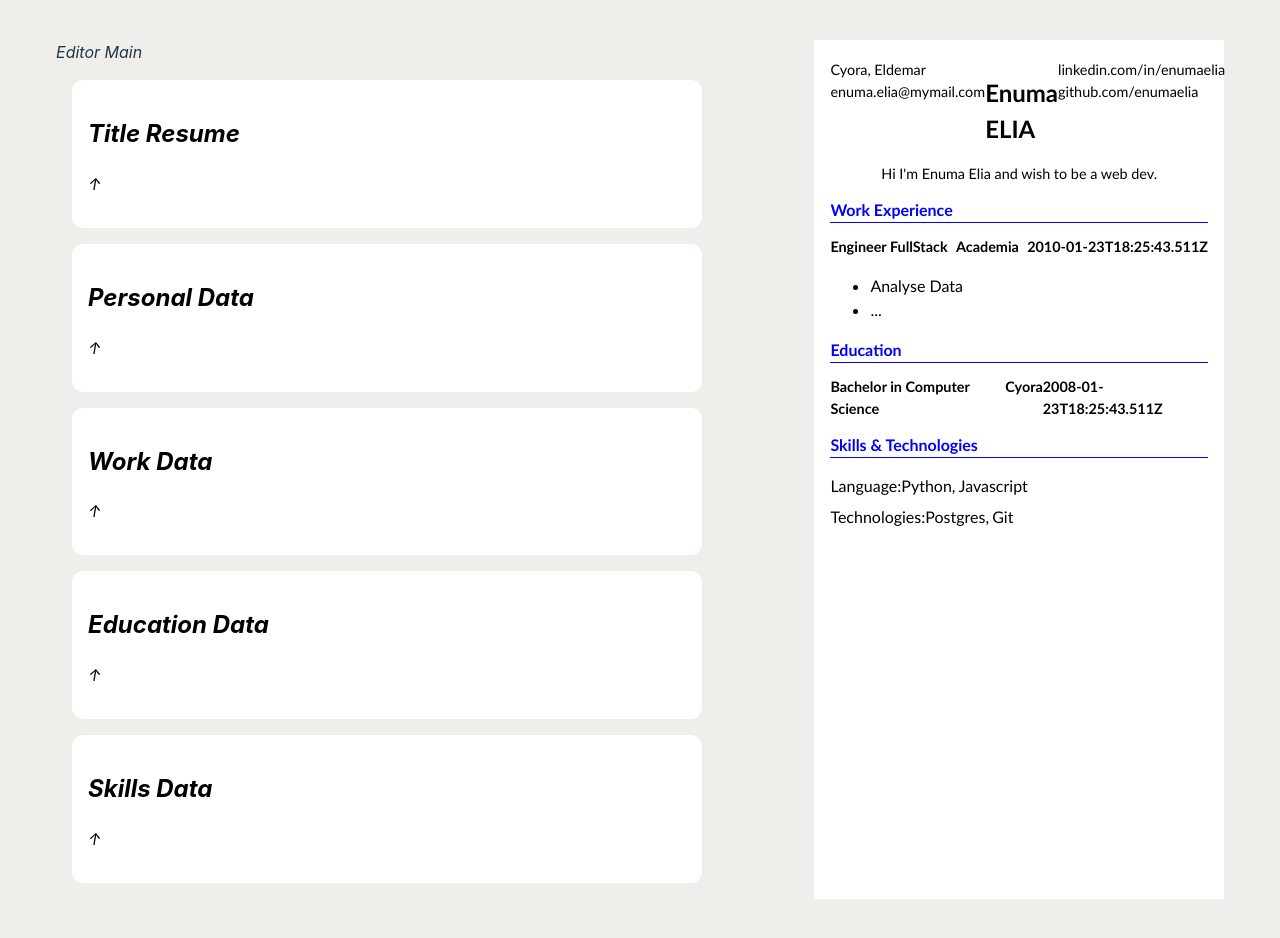
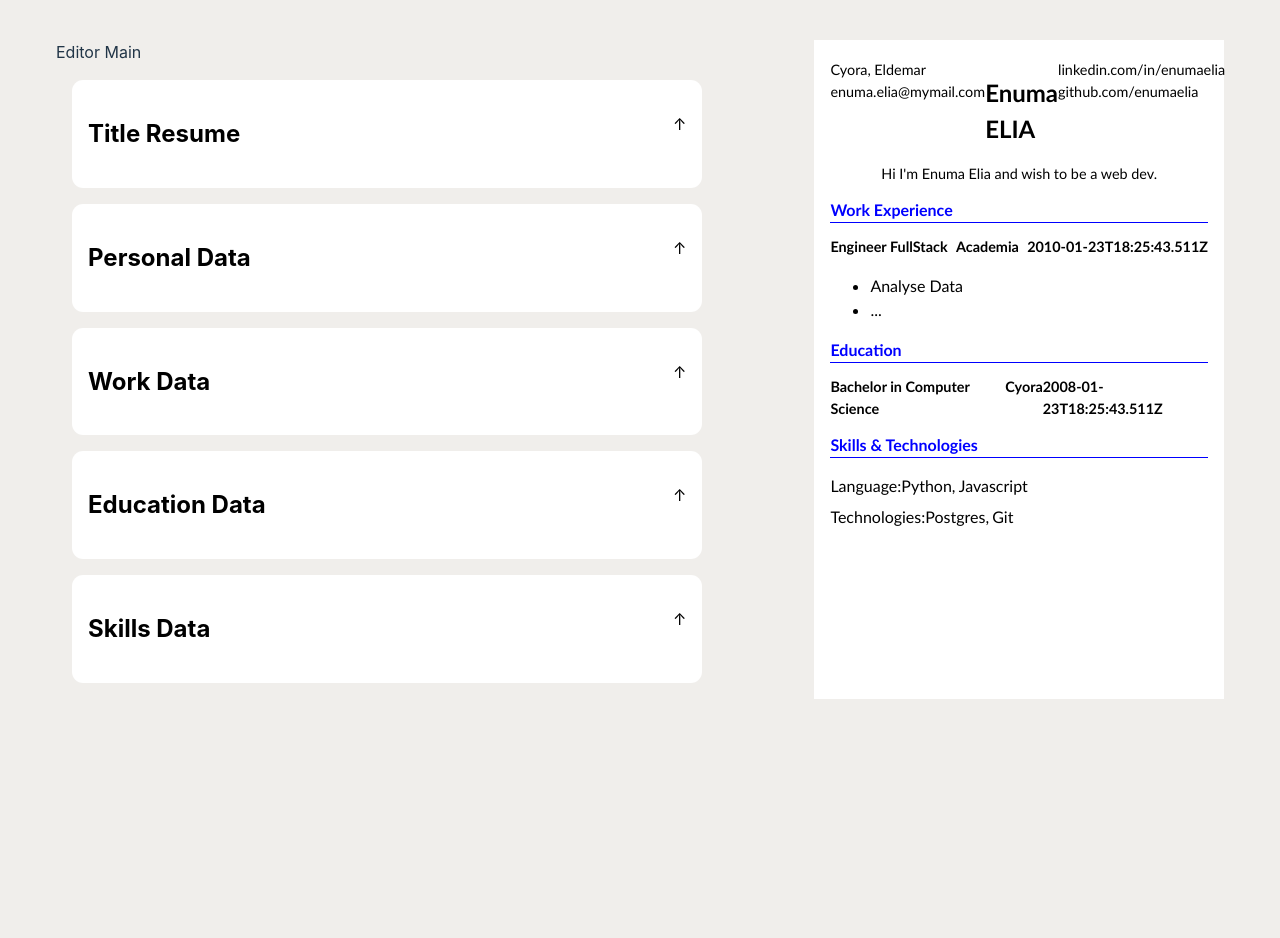
Before and after one commit to EnumaOub/CV-Creation-App, a React (Vite) app: page / in a window 1280 px wide. After the commit the page ends 800 px from the top, so only its background shows below. Built offline with nearby package versions, Linux system fonts and the light colour scheme.

Commit message:
Style Accordion

```diff
--- /dev/null
+++ b/src/components/editor/Accordion.css
@@ -0,0 +1,21 @@
+.accordion .header {
+    display: flex;
+    justify-content: space-between;
+    cursor: pointer;
+}
+
+.accordion .header:hover {
+    display: flex;
+    justify-content: space-between;
+}
+.accordion .content-editor {
+    max-height: 0rem;
+    opacity: 0;
+    transition: max-height 0.5s ease, opacity 0.5s ease 1s;
+}
+
+.accordion .content-editor.active {
+    max-height: 20rem;
+    opacity: 1;
+    transition: max-height 1s ease, opacity 0.5s ease;
+}
--- a/src/components/editor/Accordion.jsx
+++ b/src/components/editor/Accordion.jsx
@@ -22,8 +22,8 @@ export default function Accordion({ legend, content }) {
                     }
                 </div>
             </div>
-            { !open ? (<div />) :
-                    (<div>{content}</div>)
+            { !open ? (<div className='content-editor'></div>) :
+                    (<div className='content-editor active'>{content}</div>)
             }
 
         </div>
--- a/src/components/editor/editorMain.css
+++ b/src/components/editor/editorMain.css
@@ -1,5 +1,4 @@
 #editor-main {
-    font-style: italic;
     margin: 2rem 3rem;
 }
 
--- a/src/components/editor/editorMain.jsx
+++ b/src/components/editor/editorMain.jsx
@@ -1,4 +1,5 @@
 import './editorMain.css'
+import './Accordion.css'
 import Accordion from './Accordion'
 import Input from './Input'
 import Personal from './PersonalInfo'
```
